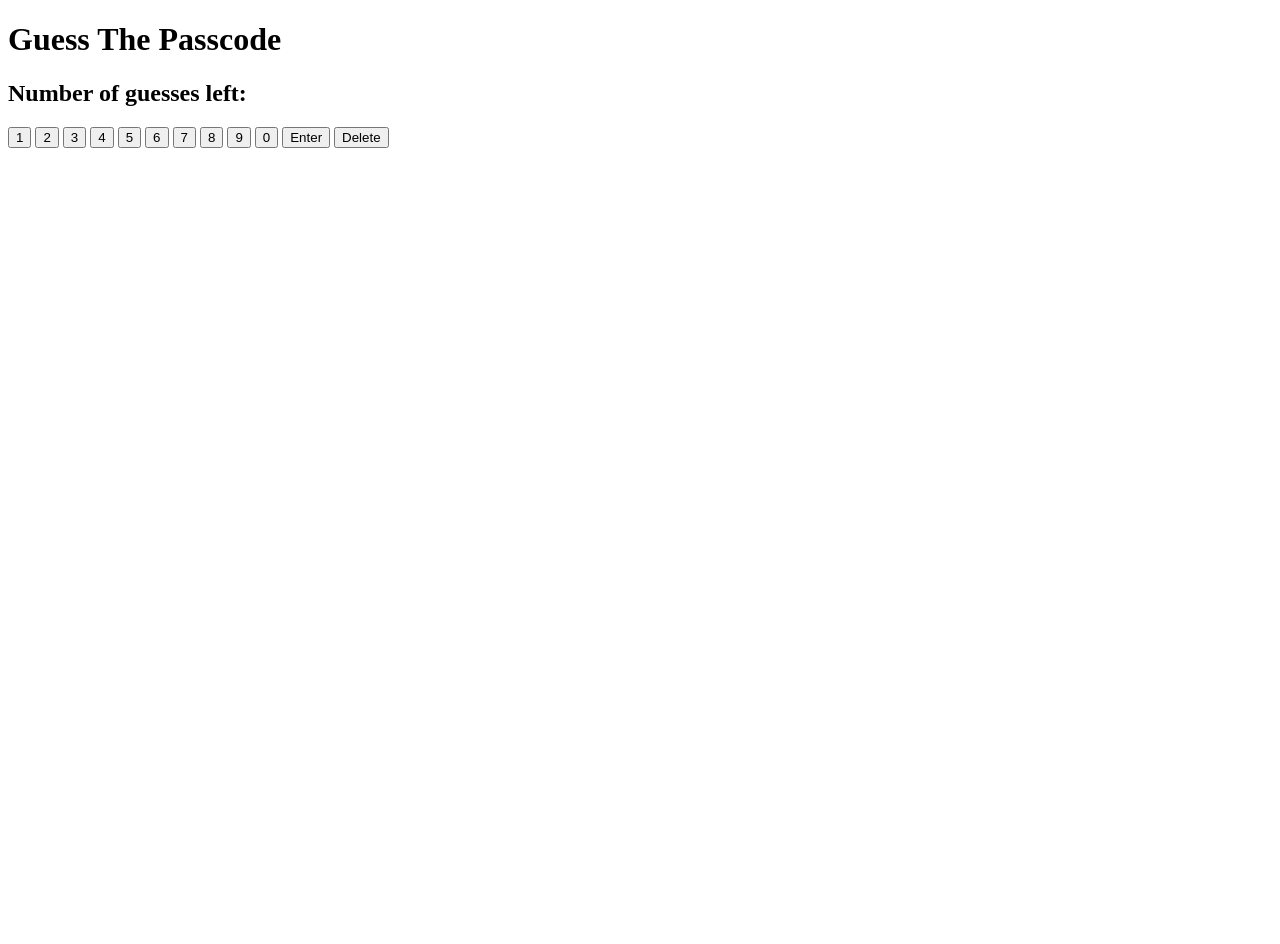
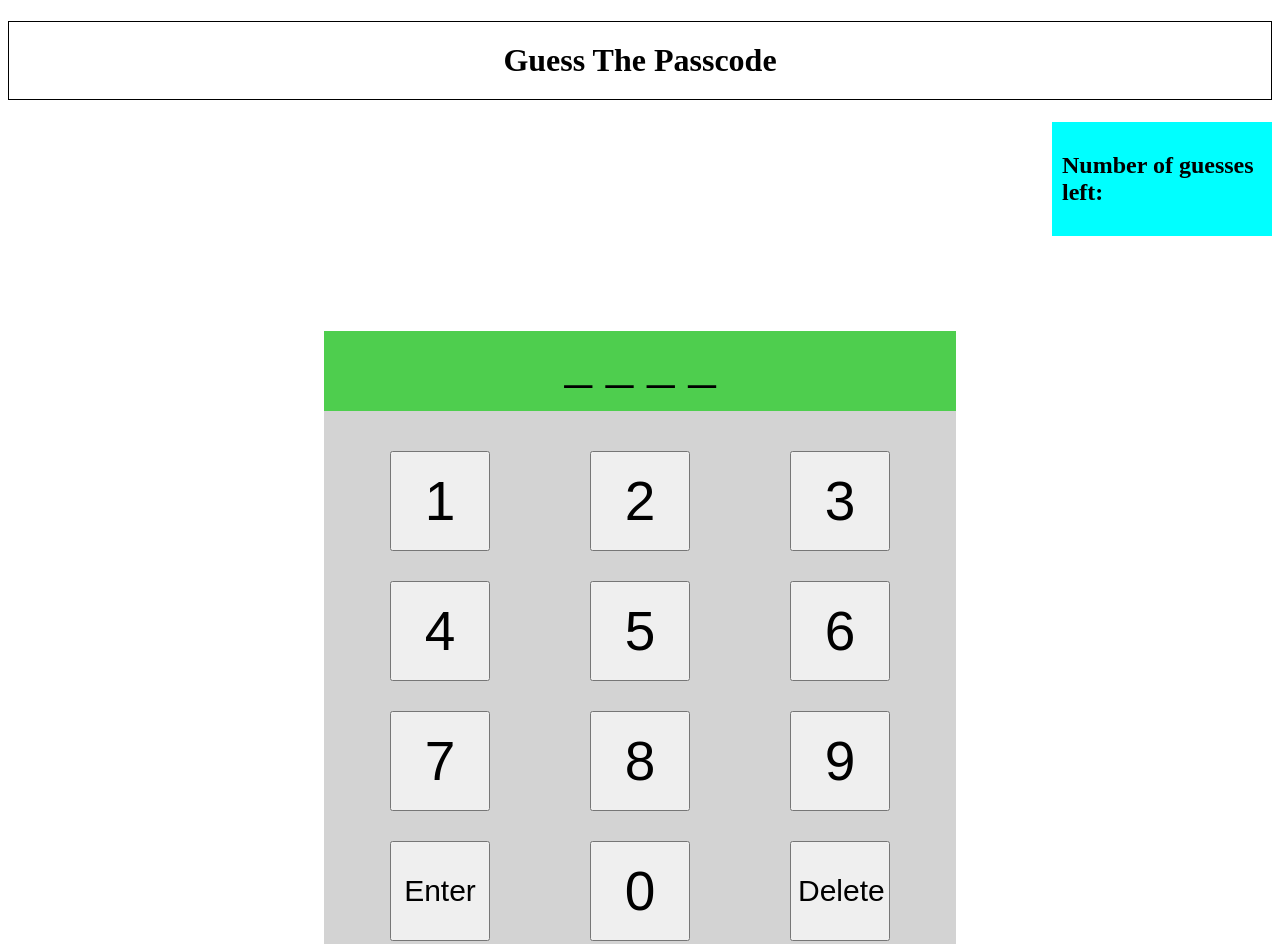
Before and after one commit to MNieginski/Guess_The_Passcode, a plain HTML site: page index.html in a window 1280 px wide. Shown: the top 944 px of the page. Before the commit the page ends 800 px from the top, so only its background shows below. Drawn offline with Linux system fonts and the light colour scheme.

Commit message:
Cleaned up CSS and HTML

```diff
--- a/index.html
+++ b/index.html
@@ -6,7 +6,7 @@
     <meta http-equiv="X-UA-Compatible" content="ie=edge">
     <title>Document</title>
     <script src="main.js"></script>
-    <style src="stle.css"></style>
+    <link rel="stylesheet" href="style.css">
 </head>
 <body>
     <header>
@@ -18,19 +18,23 @@
             <h2>Number of guesses left: </h2>
         </section>
 
+        <section class="guess-screen">
+            <p>_ _ _ _</p>
+        </section>
+
         <section class="btn-container">
-            <button class="1">1</button>
-            <button class="2">2</button>
-            <button class="3">3</button>
-            <button class="4">4</button>
-            <button class="5">5</button>
-            <button class="6">6</button>
-            <button class="7">7</button>
-            <button class="8">8</button>
-            <button class="9">9</button>
-            <button class="0">0</button>
-            <button class="enter">Enter</button>
-            <button class="delete">Delete</button>
+            <button id="1">1</button>
+            <button id="2">2</button>
+            <button id="3">3</button>
+            <button id="4">4</button>
+            <button id="5">5</button>
+            <button id="6">6</button>
+            <button id="7">7</button>
+            <button id="8">8</button>
+            <button id="9">9</button>
+            <button id="enter">Enter</button>
+            <button id="0">0</button>
+            <button id="delete">Delete</button>
         </section>
 
 
--- a/style.css
+++ b/style.css
@@ -0,0 +1,60 @@
+h1 {
+    text-align: center;
+    padding: 20px;
+    border: 1px solid black;
+}
+
+button {
+    height: 100px;
+    width: 100px;
+    font-size: 55px;
+}
+
+.main-container {
+    position: relative;
+
+}
+
+.numGuessLeft {
+    background-color: aqua;
+    padding: 10px;
+    width: 200px;
+    margin-left: auto;
+}
+
+.guess-screen {
+    position: relative;
+    text-align: center;
+    font-size: 55px;
+    background-color: rgb(78, 206, 78);
+    top: 40px;
+    padding-bottom: 10px;
+    height: 70px;
+    width: 50%;
+    margin-left: auto;
+    margin-right: auto;
+}
+
+.btn-container {
+    display: flex;
+    justify-content: center;
+    flex-flow: wrap;
+    align-content: center;
+    gap: 30px 100px;
+    background-color: lightgray;
+    margin-top: -40px;
+    margin-left: auto;
+    margin-right: auto;
+    padding-top: 120px;
+    padding-bottom: 20px;
+    width: 50%;
+
+}
+
+#enter {
+    font-size: 30px;
+}
+
+#delete {
+    font-size: 30px;
+}
```
